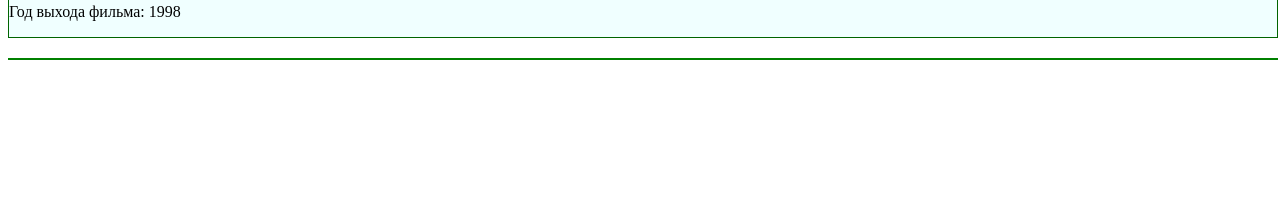
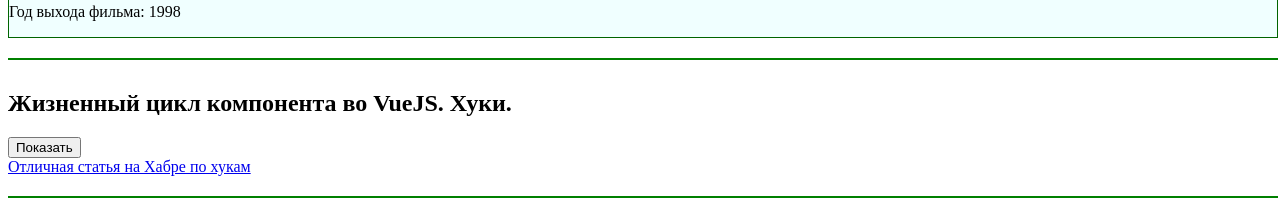
Before and after one commit to tomright/Vue3homework, a Vue app: page / in a window 1280 px wide. Shown: the part 2863-3066 px from the top of the page. Before the commit the page ends 2931 px from the top, so only its background shows below. Built offline with nearby package versions, Linux system fonts and the light colour scheme; no server answers.

Commit message:
начало второго урока

```diff
--- a/src/App.vue
+++ b/src/App.vue
@@ -222,11 +222,29 @@
           class="usernameList"
           v-for="({ filmName, year }, index) in vForIndexTestArray"
         >
-          <p>Порядковый номер фильма: {{ index+1 }}</p>
+          <p>Порядковый номер фильма: {{ index + 1 }}</p>
           <p>Название фильма: {{ filmName }}</p>
           <p>Год выхода фильма: {{ year }}</p>
         </div>
       </div>
+    </div>
+    <div class="exampleNote">
+      <h2>Жизненный цикл компонента во VueJS. Хуки.</h2>
+      <button @click="simpleSwitcher">
+        {{ imgButton }}
+      </button>
+      <br>
+      <a
+        href="https://habr.com/ru/company/vk/blog/350962/?ysclid=l8udmnc49n759197539"
+      >
+        Отличная статья на Хабре по хукам</a
+      >
+      <br>
+      <img
+        v-show="imgSwitcher"
+        src="./assets/lifecycle.svg"
+        alt="Жизненный цикл приложения"
+      />
     </div>
   </div>
 </template>
@@ -271,6 +289,8 @@ export default {
         { filmName: "Игра на понижение", year: 2015 },
         { filmName: "Такси", year: 1998 },
       ],
+      imgButton: "Показать",
+      imgSwitcher: false,
     };
   },
   computed: {
@@ -365,6 +385,15 @@ export default {
         this.usernameListShowButton = "Много текста, нажми если хочешь скрыть";
       }
     },
+    simpleSwitcher() {
+      if (this.imgSwitcher) {
+        this.imgSwitcher = false;
+        this.imgButton = "Показать";
+      } else {
+        this.imgSwitcher = true;
+        this.imgButton = "Скрыть";
+      }
+    },
   },
   mounted() {
     this.getUsers();
```
Also changed, not shown: src/assets/lifecycle.svg (added).
